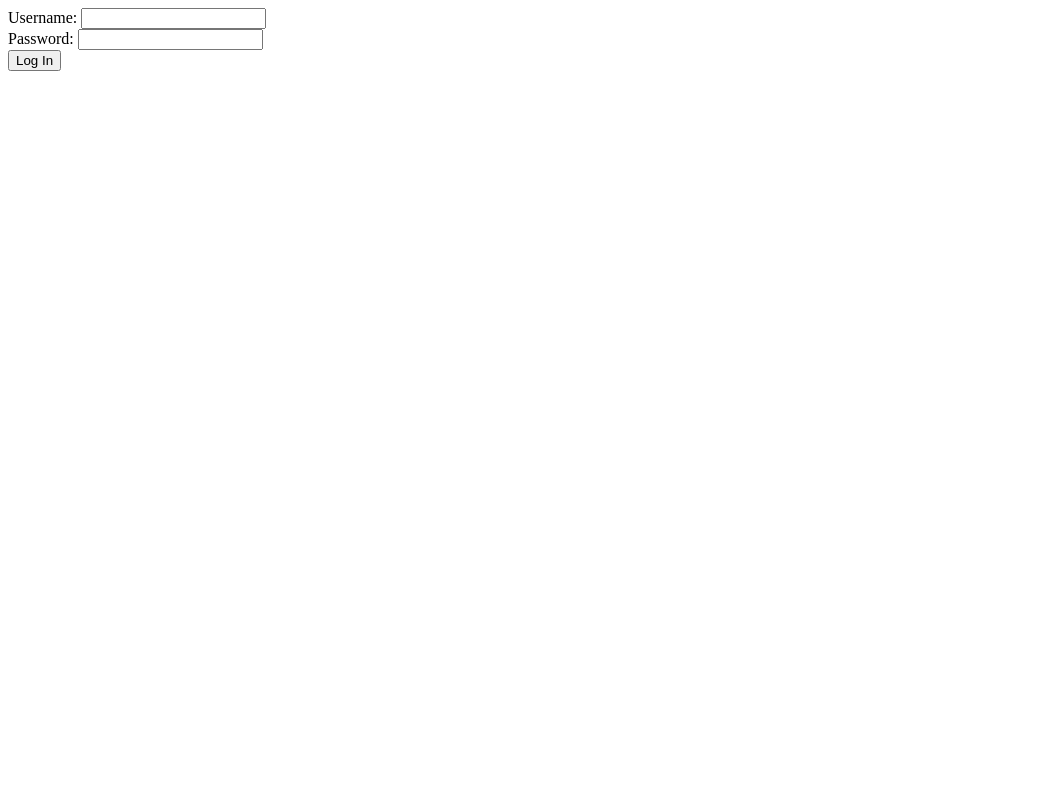
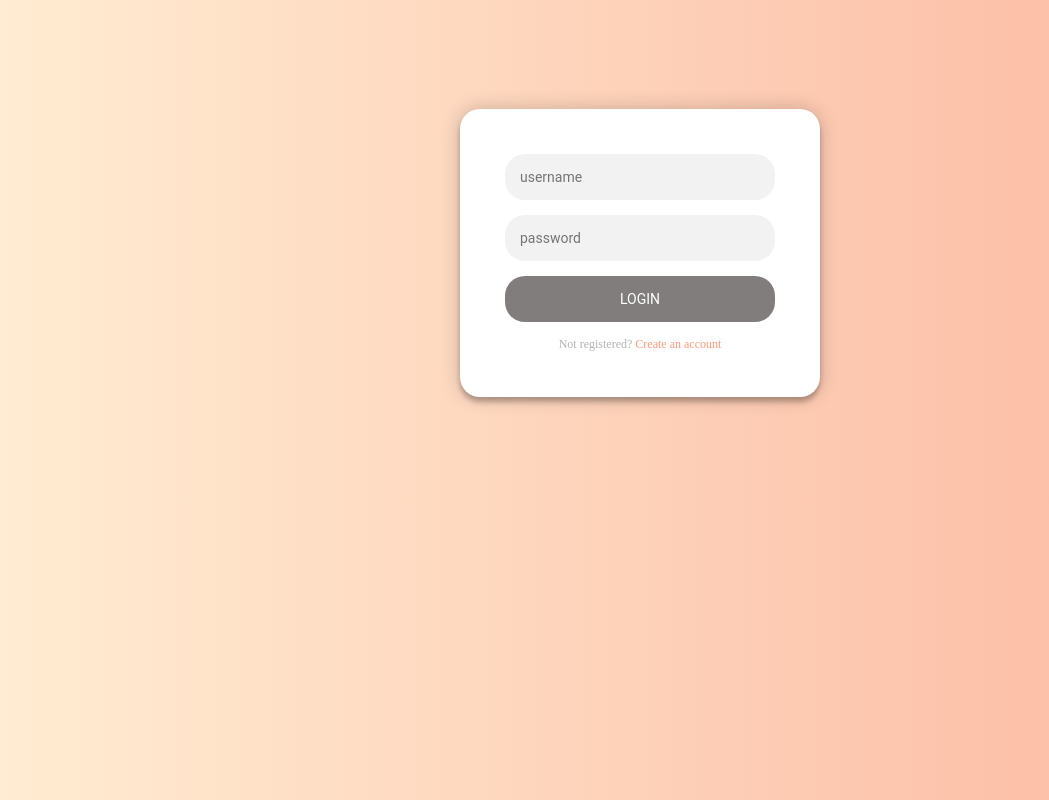
Before and after one commit to codelyss/Beautiful_Souls, a plain HTML site: page views/login.html in a window 1280 px wide. Shown: the whole page, without its empty margins (0-1049 px from the left). Drawn offline with nearby package versions, Linux system fonts and the light colour scheme.

Commit message:
Created style and animation to the login page.

```diff
--- /dev/null
+++ b/views/client/login.css
@@ -0,0 +1,112 @@
+body {
+    background-image: linear-gradient(to right, #ffecd2 0%, #fcb69f 100%);
+}
+
+.login-page {
+    width: 360px;
+    padding: 8% 0 0;
+    margin: auto;
+}
+
+.form {
+    position: relative;
+    z-index: 1;
+    background: #FFFFFF;
+    max-width: 360px;
+    margin: 0 auto 100px;
+    padding: 45px;
+    text-align: center;
+    border-radius: 20px;
+    box-shadow: 0 0 20px 0 rgba(0, 0, 0, 0.2), 0 5px 5px 0 rgba(0, 0, 0, 0.24);
+}
+
+.form input {
+    font-family: "Roboto", sans-serif;
+    outline: 0;
+    background: #f2f2f2;
+    width: 100%;
+    border: 0;
+    margin: 0 0 15px;
+    padding: 15px;
+    box-sizing: border-box;
+    font-size: 14px;
+    border-radius: 20px;
+}
+
+.form button {
+    font-family: "Roboto", sans-serif;
+    text-transform: uppercase;
+    outline: 0;
+    background: hsl(0, 2%, 50%);
+    width: 100%;
+    border: 0;
+    padding: 15px;
+    color: #FFFFFF;
+    font-size: 14px;
+    -webkit-transition: all 0.3 ease;
+    transition: all 0.3 ease;
+    cursor: pointer;
+    border-radius: 20px;
+}
+
+.form button:hover,
+.form button:active,
+.form button:focus {
+    background: #ff9b7a;
+}
+
+.form .message {
+    margin: 15px 0 0;
+    color: #b3b3b3;
+    font-size: 12px;
+}
+
+.form .message a {
+    color: #ff9b7a;
+    text-decoration: none;
+}
+
+.form .register-form {
+    display: none;
+}
+
+.container {
+    position: relative;
+    z-index: 1;
+    max-width: 300px;
+    margin: 0 auto;
+}
+
+.container:before,
+.container:after {
+    content: "";
+    display: block;
+    clear: both;
+}
+
+.container .info {
+    margin: 50px auto;
+    text-align: center;
+}
+
+.container .info h1 {
+    margin: 0 0 15px;
+    padding: 0;
+    font-size: 36px;
+    font-weight: 300;
+    color: #1a1a1a;
+}
+
+.container .info span {
+    color: #4d4d4d;
+    font-size: 12px;
+}
+
+.container .info span a {
+    color: #000000;
+    text-decoration: none;
+}
+
+.container .info span .fa {
+    color: #EF3B3A;
+}
--- /dev/null
+++ b/views/client/login.js
@@ -0,0 +1,3 @@
+function switchForm() {
+    $('form').animate({ height: "toggle", opacity: "toggle" }, 550);
+}
--- a/views/login.html
+++ b/views/login.html
@@ -2,27 +2,32 @@
 <html lang="en">
 
 <head>
-  <meta charset="UTF-8">
-  <meta name="viewport" content="width=device-width, initial-scale=1.0">
-  <meta http-equiv="X-UA-Compatible" content="ie=edge">
-  <title>Beautiful Souls</title>
+    <meta charset="UTF-8">
+    <meta name="viewport" content="width=device-width, initial-scale=1.0">
+    <meta http-equiv="X-UA-Compatible" content="ie=edge">
+    <link rel='stylesheet' href='client/login.css'>
+    <title>Beautiful Souls Login</title>
 </head>
 
 <body>
-    <form action="/login" method="post">
-        <div>
-            <label>Username:</label>
-            <input type="text" name="username"/>
+    <div class="login-page">
+        <div class="form">
+            <form class="register-form" method="post" action="/newuser">
+                <input type="text" name="username" placeholder="username" />
+                <input type="password" name="password" placeholder="password" />
+                <button>create</button>
+                <p class="message">Already registered? <a href="#" onclick="switchForm()">Sign In</a></p>
+            </form>
+            <form class="login-form" method="post" action="/login">
+                <input type="text" name="username" placeholder="username" />
+                <input type="password" name="password" placeholder="password" />
+                <button>login</button>
+                <p class="message">Not registered? <a href="#" onclick="switchForm()">Create an account</a></p>
+            </form>
         </div>
-        <div>
-            <label>Password:</label>
-            <input type="password" name="password"/>
-        </div>
-        <div>
-            <input type="submit" value="Log In"/>
-        </div>
-    </form>
-  <script src="https://cdnjs.cloudflare.com/ajax/libs/jquery/3.3.1/jquery.min.js"></script>
+    </div>
+    <script src="https://cdnjs.cloudflare.com/ajax/libs/jquery/3.3.1/jquery.min.js"></script>
+    <script src="client/login.js"></script>
 </body>
 
 </html>
```
